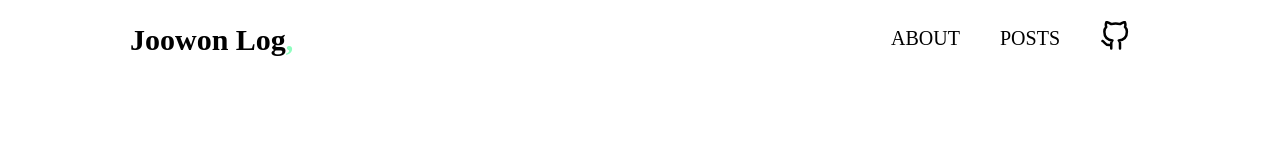
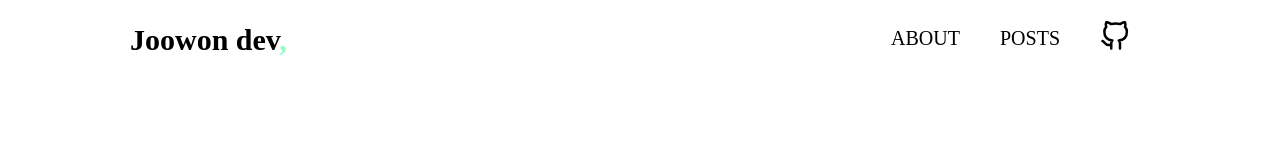
Before and after one commit to joowonhyun/personal-blog, a Next.js app: page / in a window 1280 px wide. Shown: the top 160 px of the page. Built offline with nearby package versions, Linux system fonts and the light colour scheme.

Commit message:
feat : change main logo name

```diff
--- a/components/Header/Header.tsx
+++ b/components/Header/Header.tsx
@@ -11,7 +11,7 @@ const Header = () => {
       <div>
         <Link aria-current="page" href="/">
           <h1 className={styles.logo}>
-            Joowon Log
+            Joowon dev
             <span>,</span>
           </h1>
         </Link>
```
